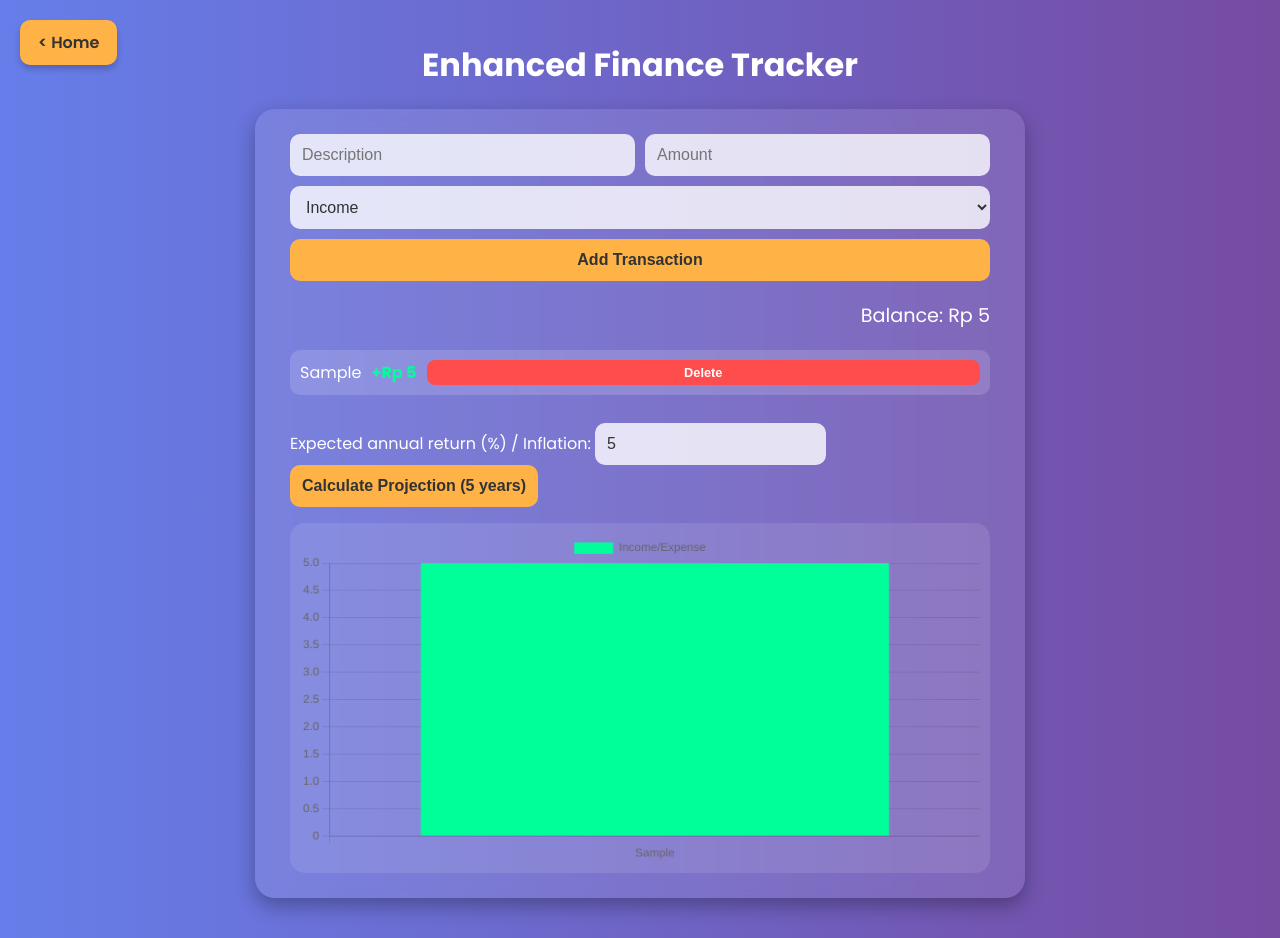
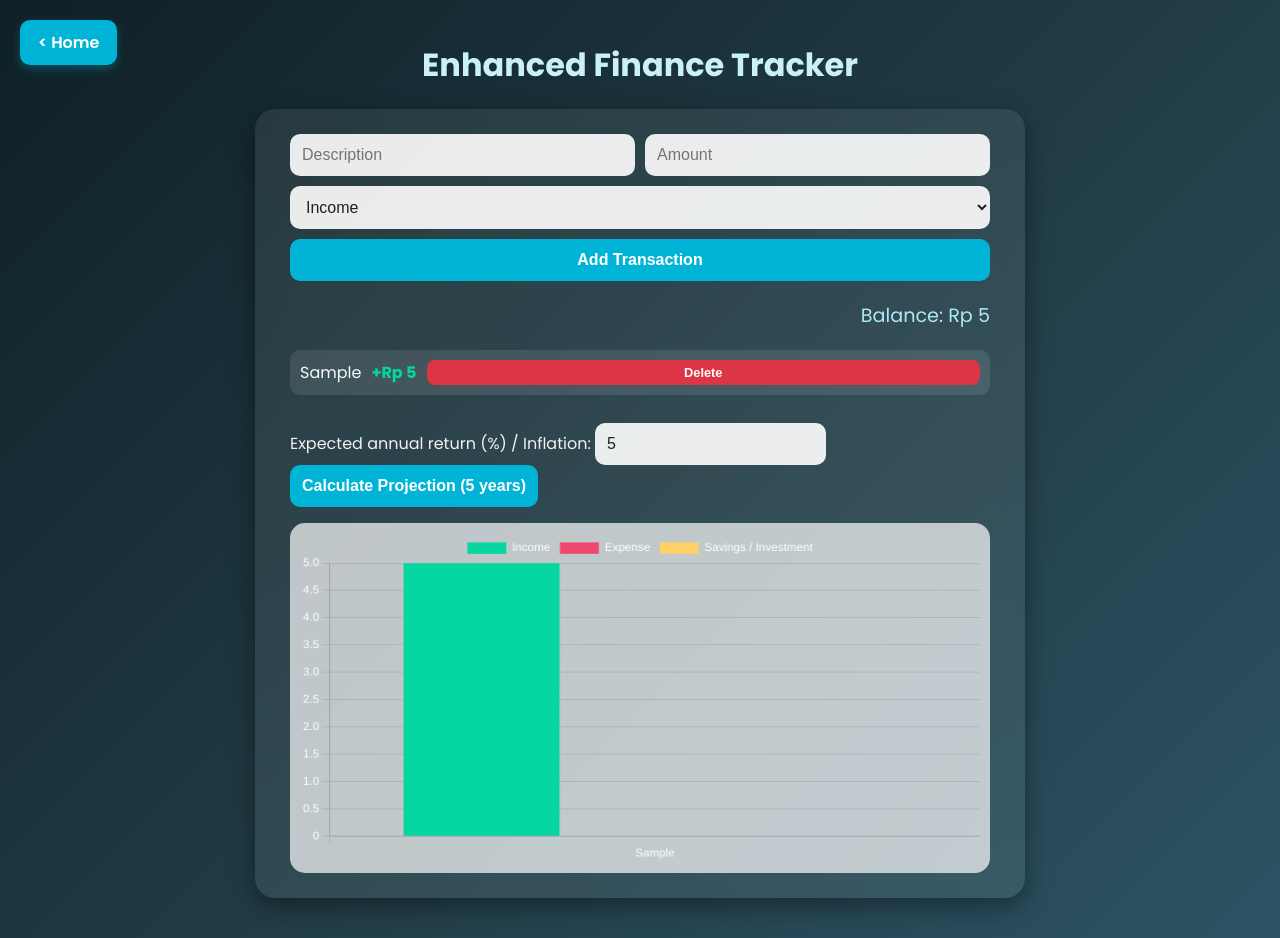
Before and after one commit to brendaabgl/porto, a plain HTML site: page finance.html in a window 1280 px wide. Both pictures are taken after typing "Sample", "5" into the empty fields and a click on the button "Add Transaction". Drawn offline with nearby package versions, Linux system fonts and the light colour scheme.

Commit message:
finance update

```diff
--- a/finance.html
+++ b/finance.html
@@ -10,75 +10,154 @@
     body {
         font-family: 'Poppins', sans-serif;
         margin: 0;
-        background: linear-gradient(to right, #667eea, #764ba2);
-        color: #fff;
+        background: linear-gradient(135deg, #0f2027, #203a43, #2c5364);
+        color: #f8f9fa;
         display: flex;
         flex-direction: column;
         align-items: center;
         padding: 20px;
     }
 
-    /* --- CSS UNTUK TOMBOL NAVIGASI --- */
     .nav-button-container {
         position: fixed;
         top: 20px;
         left: 20px;
-        z-index: 100; /* Memastikan tombol di atas semua elemen */
+        z-index: 100;
     }
 
     .nav-link {
         display: inline-block;
         text-decoration: none;
         padding: 10px 18px;
-        background-color: #ffb347; /* Warna cerah dari tombol submit */
-        color: #333;
+        background-color: #00b4d8;
+        color: #fff;
         border: none;
         border-radius: 10px;
         font-weight: 600;
         transition: background-color 0.3s, transform 0.1s;
-        box-shadow: 0 4px 6px rgba(0, 0, 0, 0.2);
+        box-shadow: 0 4px 10px rgba(0, 180, 216, 0.3);
     }
 
     .nav-link:hover {
-        background-color: #ffcc33;
+        background-color: #0096c7;
         transform: translateY(-1px);
     }
 
-    h1 { margin-bottom: 20px; }
+    h1 {
+        margin-bottom: 20px;
+        color: #caf0f8;
+    }
+
     .tracker-container {
-        background: rgba(255,255,255,0.1);
+        background: rgba(255,255,255,0.08);
         padding: 25px 35px;
         border-radius: 20px;
         max-width: 700px;
         width: 100%;
-        box-shadow: 0 8px 20px rgba(0,0,0,0.3);
-        backdrop-filter: blur(10px);
+        box-shadow: 0 8px 25px rgba(0,0,0,0.4);
+        backdrop-filter: blur(12px);
         margin-bottom: 20px;
     }
+
     form {
         display: flex;
         flex-wrap: wrap;
         gap: 10px;
         margin-bottom: 20px;
     }
-    input, select, button { padding: 12px; border-radius: 10px; border: none; flex: 1 1 45%; font-size: 1rem; }
-    input, select { background: rgba(255,255,255,0.8); color: #333; }
-    button { flex: 1 1 100%; background: #ffb347; color: #333; cursor: pointer; font-weight: bold; transition: 0.3s; }
-    button:hover { background: #ffcc33; }
-    ul { list-style: none; padding: 0; max-height: 200px; overflow-y: auto; margin-bottom: 20px; }
-    li { padding: 10px; margin-bottom: 8px; display: flex; justify-content: space-between; align-items: center; background: rgba(255,255,255,0.15); border-radius: 10px; }
-    li span { flex: 1; margin-right: 10px; }
-    li button { background: #ff4d4d; color: #fff; padding: 5px 10px; border-radius: 8px; font-size: 0.8rem; }
-    li button:hover { background: #ff0000; }
-    .income { color: #00ff99; font-weight: bold; }
-    .expense { color: #ff4d4d; font-weight: bold; }
-    .balance { font-size: 1.2rem; margin-bottom: 20px; text-align: right; }
-    canvas { max-width: 100%; background: rgba(255,255,255,0.1); border-radius: 15px; padding: 10px; }
+
+    input, select, button {
+        padding: 12px;
+        border-radius: 10px;
+        border: none;
+        flex: 1 1 45%;
+        font-size: 1rem;
+    }
+
+    input, select {
+        background: rgba(255,255,255,0.9);
+        color: #222;
+    }
+
+    button {
+        flex: 1 1 100%;
+        background: #00b4d8;
+        color: #fff;
+        cursor: pointer;
+        font-weight: bold;
+        transition: 0.3s;
+    }
+
+    button:hover {
+        background: #0096c7;
+    }
+
+    ul {
+        list-style: none;
+        padding: 0;
+        max-height: 200px;
+        overflow-y: auto;
+        margin-bottom: 20px;
+    }
+
+    li {
+        padding: 10px;
+        margin-bottom: 8px;
+        display: flex;
+        justify-content: space-between;
+        align-items: center;
+        background: rgba(255,255,255,0.1);
+        border-radius: 10px;
+    }
+
+    li span {
+        flex: 1;
+        margin-right: 10px;
+    }
+
+    li button {
+        background: #dc3545;
+        color: #fff;
+        padding: 5px 10px;
+        border-radius: 8px;
+        font-size: 0.8rem;
+    }
+
+    li button:hover {
+        background: #c82333;
+    }
+
+    .income { color: #06d6a0; font-weight: bold; }
+    .expense { color: #ef476f; font-weight: bold; }
+    .savings { color: #ffd166; font-weight: bold; }
+
+    .balance {
+        font-size: 1.2rem;
+        margin-bottom: 20px;
+        text-align: right;
+        color: #ade8f4;
+    }
+
+    canvas {
+        max-width: 100%;
+        background: #ffffffb2;
+        border-radius: 15px;
+        padding: 10px;
+    }
+
+    label {
+        color: #f1f1f1;
+        font-weight: 500;
+    }
+
+    #projection-result {
+        margin-top: 10px;
+        color: #90e0ef;
+    }
 </style>
 </head>
 <body>
 
-<!-- TOMBOL NAVIGASI KE HALAMAN LAIN -->
 <div class="nav-button-container">
     <a href="./index.html" class="nav-link">
         < Home
@@ -122,7 +201,6 @@ const balanceEl = document.getElementById('balance');
 const interestInput = document.getElementById('interest');
 const projectionResult = document.getElementById('projection-result');
 
-// Menggunakan localStorage karena ini adalah aplikasi satu file sederhana
 let transactions = JSON.parse(localStorage.getItem('transactions')) || [];
 
 function formatRupiah(amount) {
@@ -134,7 +212,11 @@ function saveTransactions() {
 }
 
 function calculateBalance() {
-    return transactions.reduce((acc, tx) => tx.type === 'income' ? acc + tx.amount : tx.type === 'expense' ? acc - tx.amount : acc, 0);
+    return transactions.reduce((acc, tx) => {
+        if (tx.type === 'income') return acc + tx.amount;
+        if (tx.type === 'expense') return acc - tx.amount;
+        return acc;
+    }, 0);
 }
 
 function totalSavings() {
@@ -145,13 +227,7 @@ function renderTransactions() {
     transactionsList.innerHTML = '';
     transactions.forEach((tx, index) => {
         const li = document.createElement('li');
-        let sign = '';
-        if (tx.type === 'income' || tx.type === 'savings') {
-            sign = '+';
-        } else if (tx.type === 'expense') {
-            sign = '-';
-        }
-
+        let sign = tx.type === 'income' || tx.type === 'savings' ? '+' : '-';
         li.innerHTML = `
             <span>${tx.description}</span>
             <span class="${tx.type}">${sign}${formatRupiah(tx.amount)}</span>
@@ -165,36 +241,55 @@ function renderTransactions() {
 let chart;
 function updateChart() {
     const labels = transactions.map(tx => tx.description);
-    const data = transactions.map(tx => {
-        if(tx.type==='income') return tx.amount;
-        if(tx.type==='expense') return -tx.amount;
-        return 0; // Savings ignored in main chart
-    });
+    const incomeData = transactions.map(tx => tx.type === 'income' ? tx.amount : 0);
+    const expenseData = transactions.map(tx => tx.type === 'expense' ? tx.amount : 0);
+    const savingsData = transactions.map(tx => tx.type === 'savings' ? tx.amount : 0);
 
-    if(chart) chart.destroy();
+    if (chart) chart.destroy();
 
     chart = new Chart(document.getElementById('financeChart'), {
-        type:'bar',
+        type: 'bar',
         data: {
             labels,
-            datasets:[{
-                label:'Income/Expense',
-                data,
-                backgroundColor:data.map(val=> val>=0?'#00ff99':'#ff4d4d')
-            }]
+            datasets: [
+                {
+                    label: 'Income',
+                    data: incomeData,
+                    backgroundColor: '#06d6a0'
+                },
+                {
+                    label: 'Expense',
+                    data: expenseData.map(v => -v),
+                    backgroundColor: '#ef476f'
+                },
+                {
+                    label: 'Savings / Investment',
+                    data: savingsData,
+                    backgroundColor: '#ffd166'
+                }
+            ]
         },
-        options: { responsive:true, scales:{y:{beginAtZero:true}} }
+        options: {
+            responsive: true,
+            scales: {
+                y: {
+                    beginAtZero: true,
+                    ticks: { color: '#fff' }
+                },
+                x: { ticks: { color: '#fff' } }
+            },
+            plugins: {
+                legend: { labels: { color: '#fff' } }
+            }
+        }
     });
 }
 
 function addTransaction(description, amount, type) {
-    // Terapkan batas maksimum 10 digit untuk menjaga kinerja aplikasi
     if (String(amount).length > 10) {
-        // Gunakan console.error/log sebagai pengganti alert
         console.error("Amount too large. Max 10 digits allowed.");
         return;
     }
-
     transactions.push({ description, amount: parseFloat(amount), type });
     saveTransactions();
     renderTransactions();
@@ -224,14 +319,13 @@ function calculateProjection() {
 
 form.addEventListener('submit',(e)=>{
     e.preventDefault();
-    const amount = amountInput.value.replace(/[^0-9.]/g, ''); // Hapus karakter non-angka
+    const amount = amountInput.value.replace(/[^0-9.]/g, '');
     addTransaction(descriptionInput.value.trim(), amount, typeInput.value);
     form.reset();
 });
 
 document.getElementById('calculate-projection').addEventListener('click', calculateProjection);
 
-// Initial render
 renderTransactions();
 updateChart();
 </script>
```
